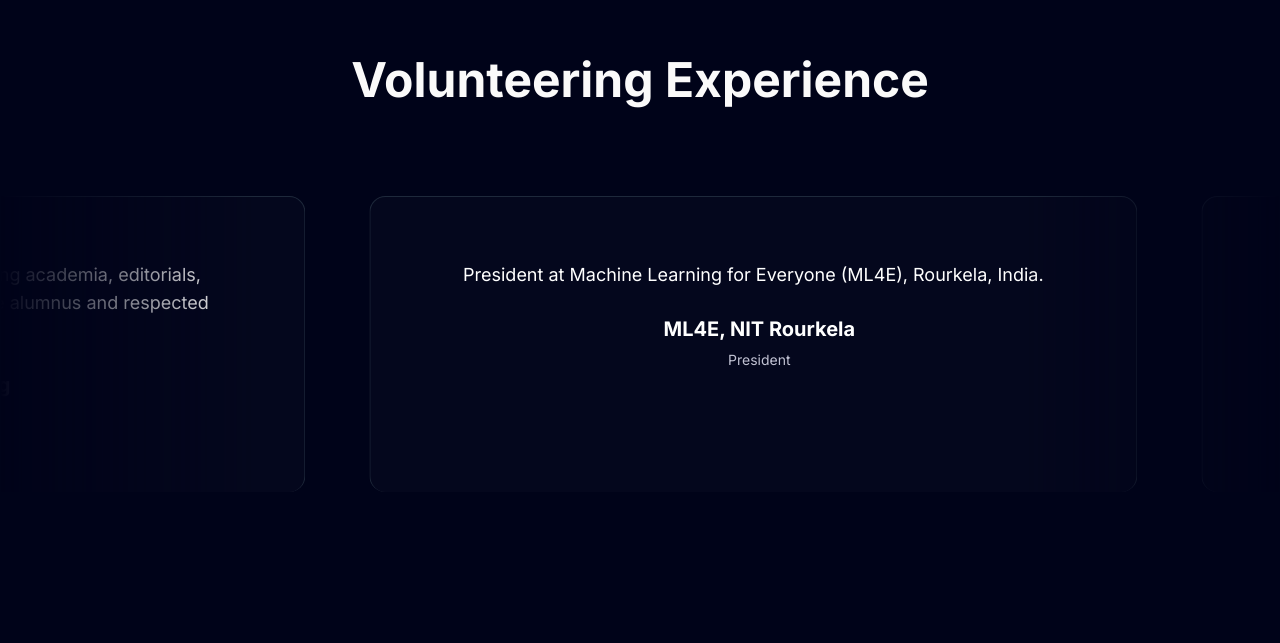
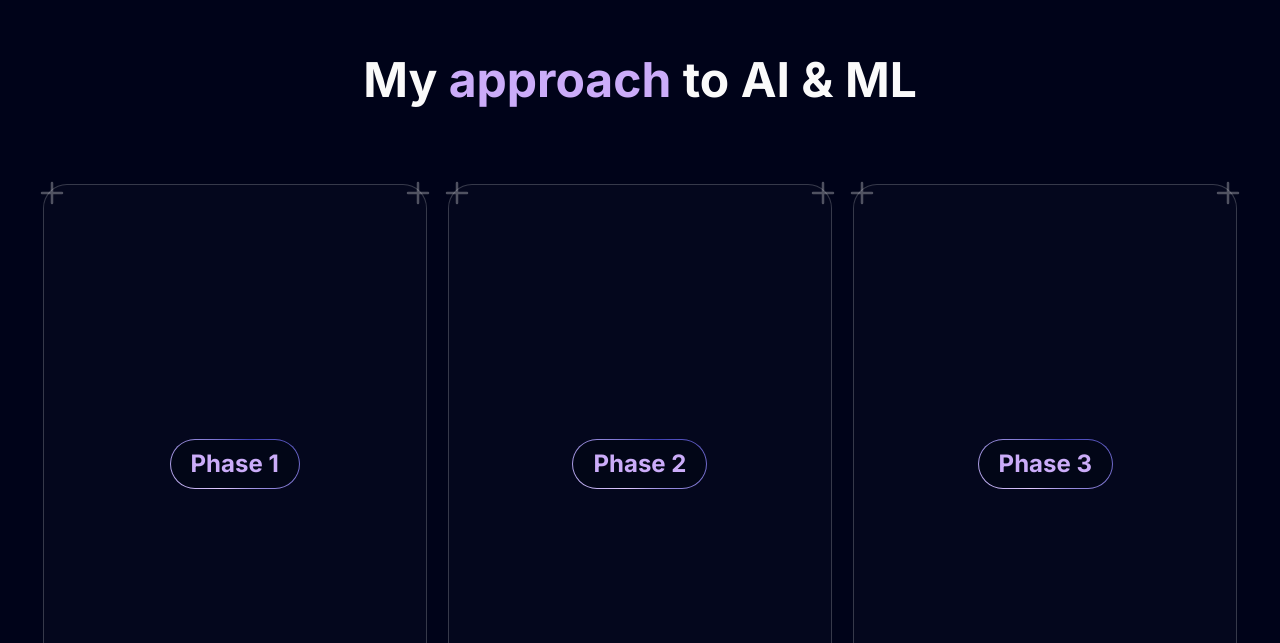
Before and after one commit to siddharth-narayan-mishra/probable-portfolio, a Next.js app: page / in a window 1280 px wide. Shown: the part 3577-4220 px from the top of the page. Built offline with nearby package versions, Linux system fonts and the light colour scheme.

Commit message:
Update page.tsx

```diff
--- a/app/page.tsx
+++ b/app/page.tsx
@@ -10,19 +10,17 @@
 import Experience from "@/components/Experience";
 import RecentProjects from "@/components/RecentProjects";
 import ExtraCurriculars from "@/components/ExtraCurriculars";
-import { FloatingNav } from "@/components/ui/FloatingNavbar";
 
 const Home = () => {
   return (
     <main className="relative bg-black-100 flex justify-center items-center flex-col overflow-hidden mx-auto sm:px-10 px-5">
       <div className="max-w-7xl w-full">
-        <FloatingNav navItems={navItems} />
         <Hero />
         <Experience />
         <RecentProjects />
         <Clients />
+        <Approach />
         <ExtraCurriculars />
-        <Approach />
         <Footer />
       </div>
     </main>
```
